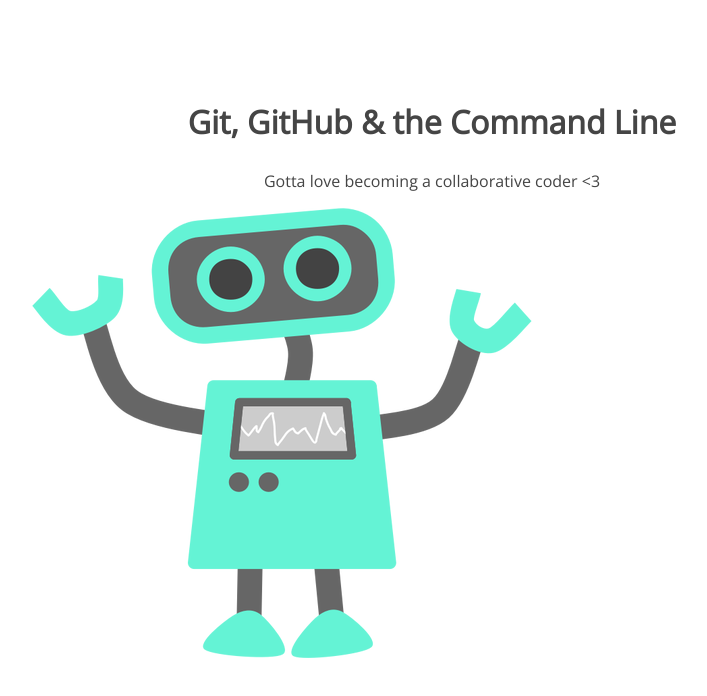
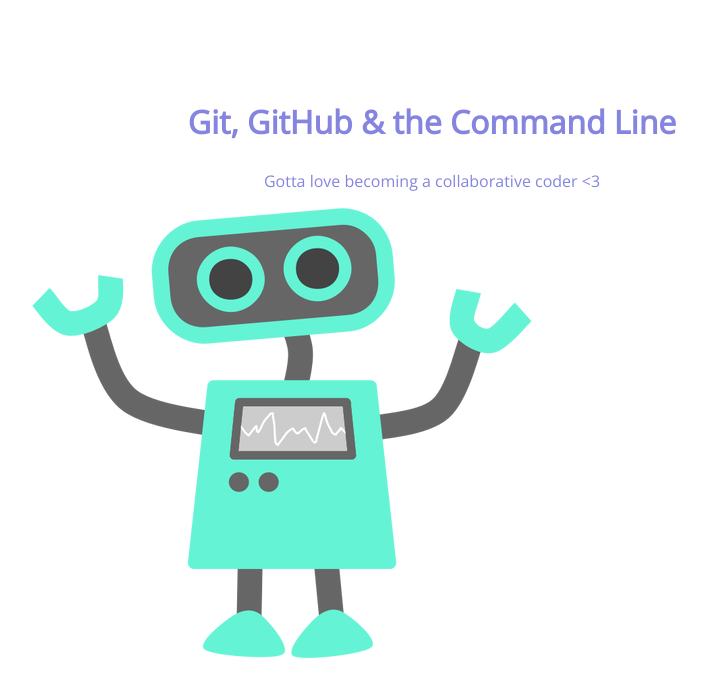
Before and after one commit to YellowDogWP/105-project, a plain HTML site: page index.html in a window 1280 px wide. Shown: the whole page, without its empty margins (208-915 px from the left). Drawn offline with nearby package versions, Linux system fonts and the light colour scheme.

Commit message:
change h1 text color

```diff
--- a/css/style.css
+++ b/css/style.css
@@ -5,7 +5,7 @@ section {
 section h1,
 section p {
 	text-align: center;
-	color: #454545;
+	color: #8585e0;
 }
 section h1 {
 	font: 32px 'Open Sans';
```
